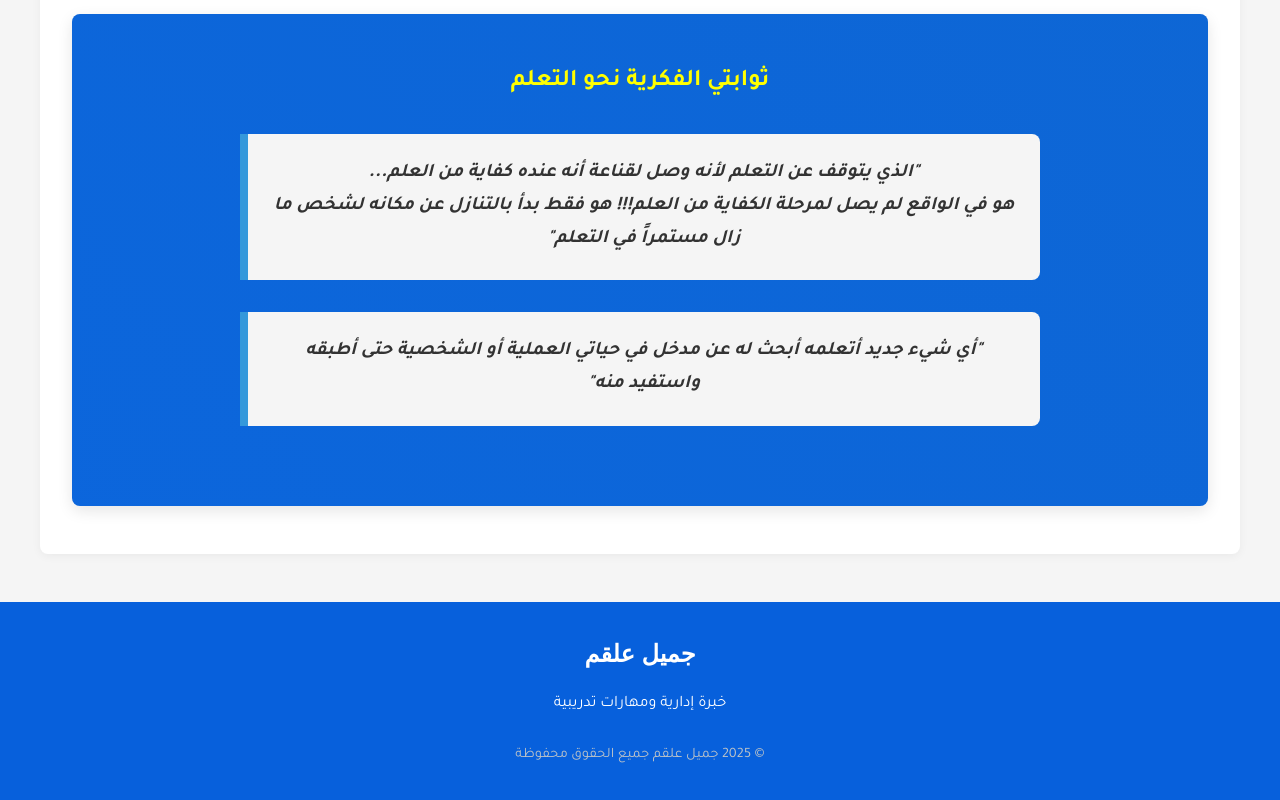
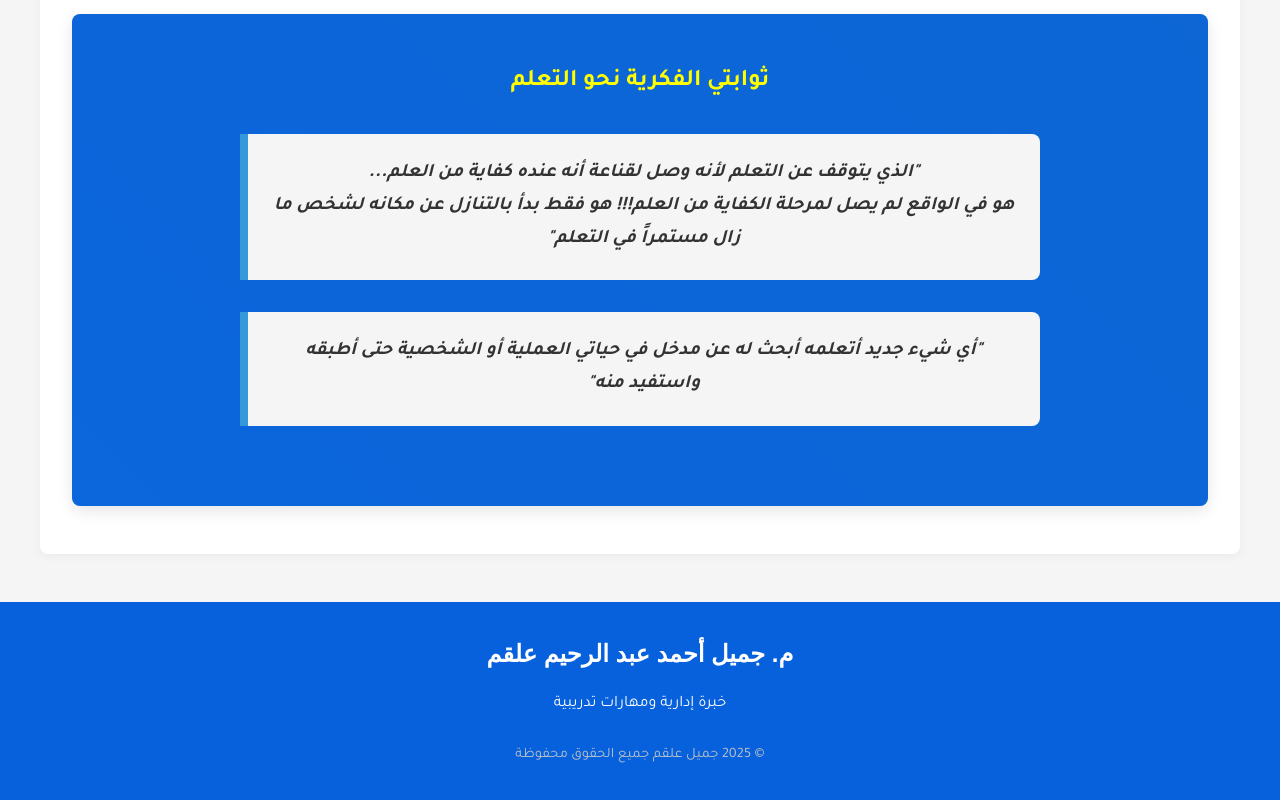
Before and after one commit to JamilAlqam/personal-website, a website: page index.html in a window 1280 px wide. Shown: the part 2264-3064 px from the top of the page. Drawn offline with Linux system fonts and the light colour scheme; a web font is replaced by a local one.

Commit message:
Update index.html

```diff
--- a/index.html
+++ b/index.html
@@ -912,7 +912,7 @@
     <!-- الفوتر -->
     <footer>
       <div class="footer-content">
-        <div class="footer-name" style="font-weight: bolder;">جميل علقم</div>
+        <div class="footer-name" style="font-weight: bolder;">م. جميل أحمد عبد الرحيم علقم</div>
         <p class="footer-quote">
           خبرة إدارية ومهارات تدريبية
         </p>
```
